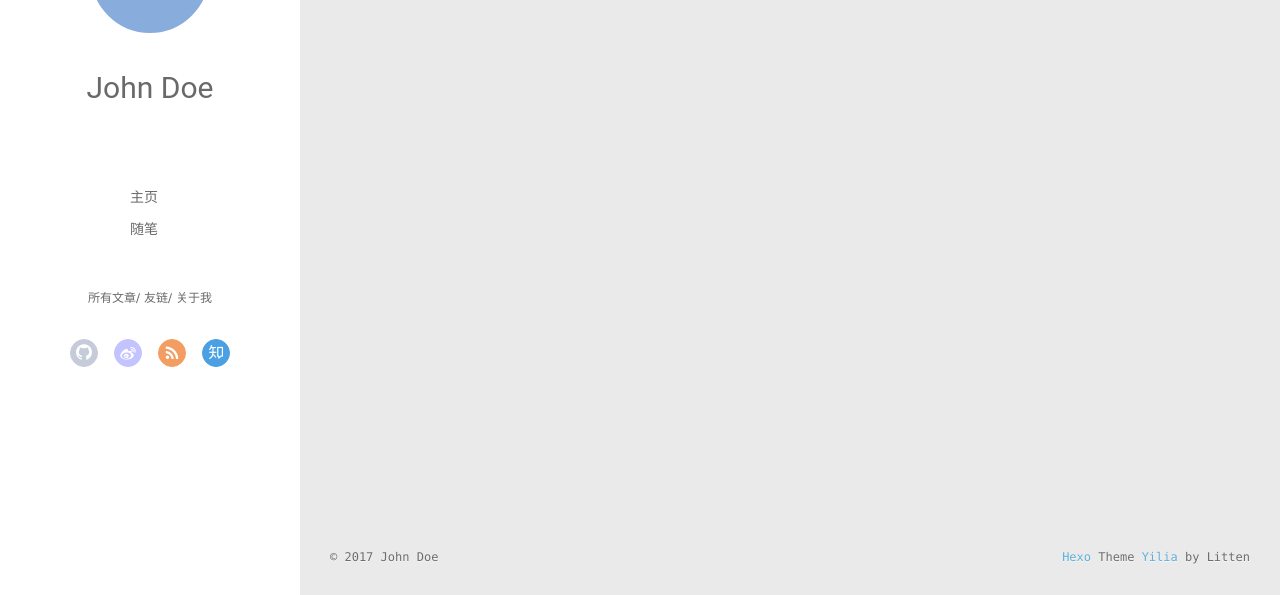
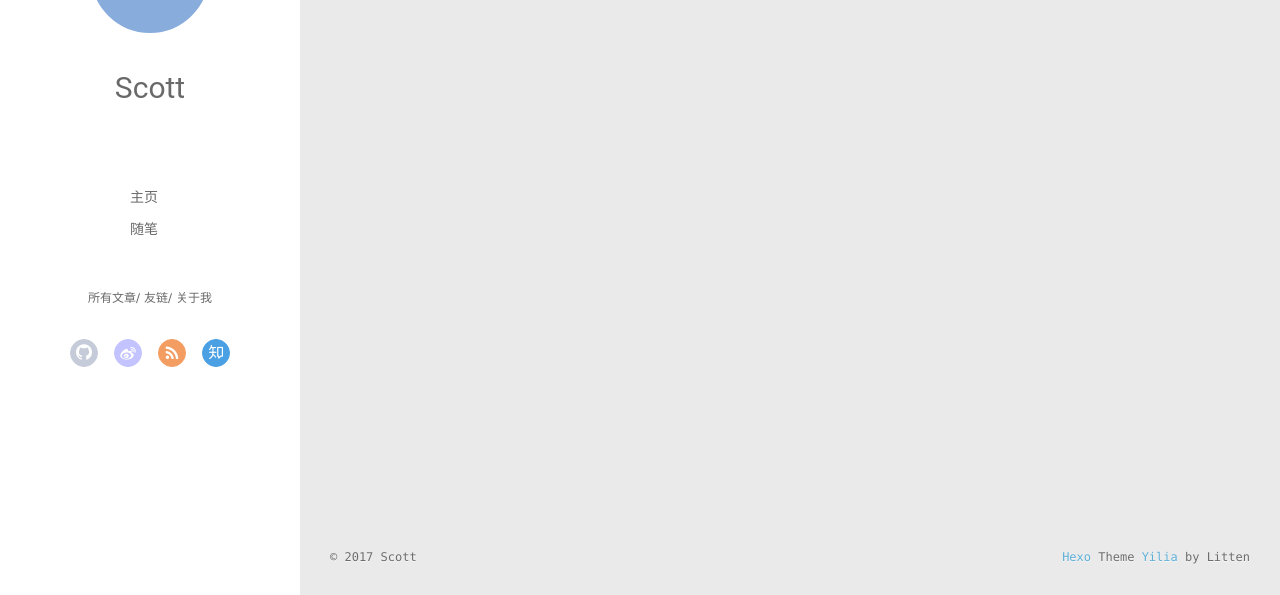
Before and after one commit to ScottFJD/ScottFJD.github.io, a plain HTML site: page archives/index.html in a window 1280 px wide. Shown: the part 202-797 px from the top of the page. Drawn offline with Linux system fonts and the light colour scheme; no server answers.

Commit message:
Site updated: 2017-11-17 11:26:22

```diff
--- a/archives/index.html
+++ b/archives/index.html
@@ -45,7 +45,7 @@
 			<img src="" class="js-avatar">
 		</a>
 		<hgroup>
-		  <h1 class="header-author"><a href="/">John Doe</a></h1>
+		  <h1 class="header-author"><a href="/">Scott</a></h1>
 		</hgroup>
 
 
@@ -103,7 +103,7 @@
 				<img src="" class="js-avatar">
 			</div>
 			<hgroup>
-			  <h1 class="header-author js-header-author">John Doe</h1>
+			  <h1 class="header-author js-header-author">Scott</h1>
 			</hgroup>
 
 
@@ -201,7 +201,7 @@
   <div class="outer">
     <div id="footer-info">
     	<div class="footer-left">
-    		&copy; 2017 John Doe
+    		&copy; 2017 Scott
     	</div>
       	<div class="footer-right">
       		<a href="http://hexo.io/" target="_blank">Hexo</a>  Theme <a href="https://github.com/litten/hexo-theme-yilia" target="_blank">Yilia</a> by Litten
```
Also changed, not shown: 2017/11/15/hello-world/index.html (+3 -3 lines), archives/2017/11/index.html (+3 -3 lines), archives/2017/index.html (+3 -3 lines), index.html (+3 -3 lines).
